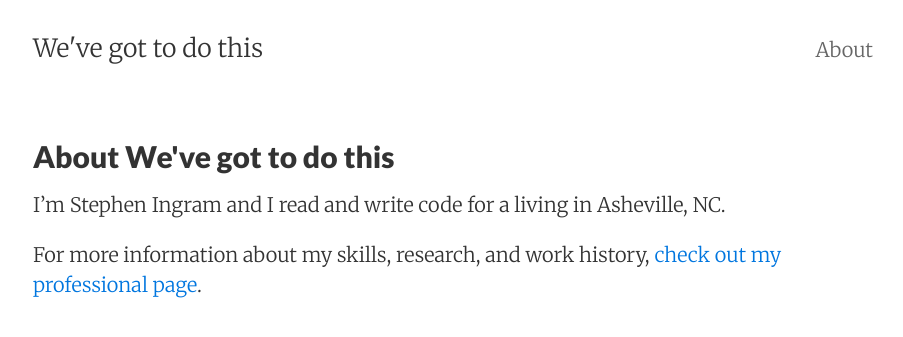
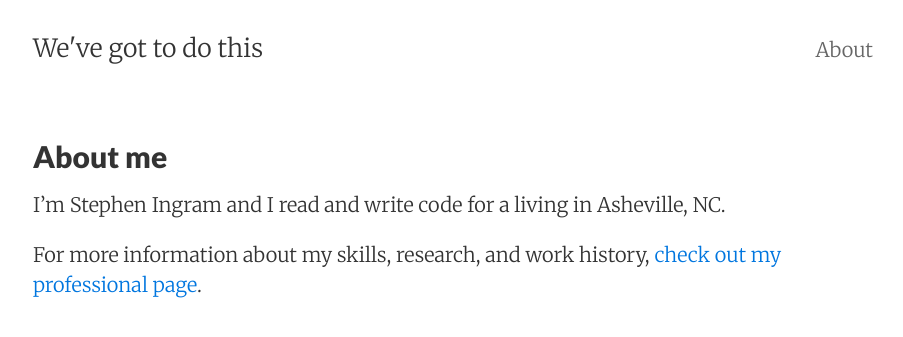
Before and after one commit to sfingram/sfingram.github.io, a Jekyll site: the page built from about.md, in a window 1280 px wide. Shown: the top 337 px of the page, without its empty margins (187-1090 px from the left). Built offline with Jekyll 4.4.1, drawn with Linux system fonts in a browser that asks for light colours.

Commit message:
Update about page title.

```diff
--- a/about.md
+++ b/about.md
@@ -1,6 +1,6 @@
 ---
 layout: page
-title: About We've got to do this
+title: About me
 permalink: /about/
 ---
 
```
